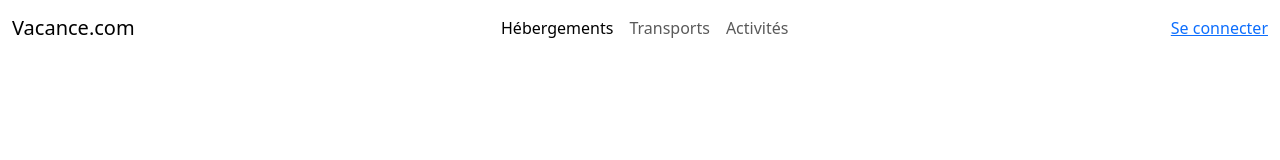
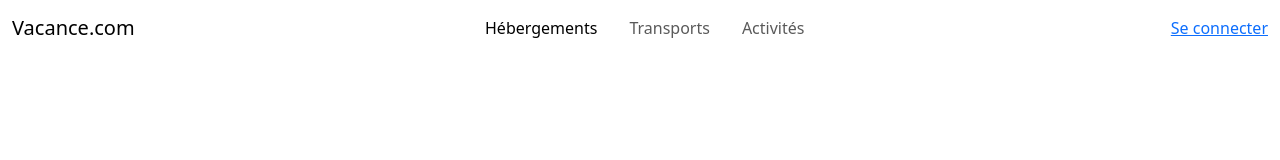
Before and after one commit to Junior98-dev/app-vacance-Booking, an Angular app: page / in a window 1280 px wide. Shown: the top 160 px of the page. Built offline with nearby package versions, Linux system fonts and the light colour scheme.

Commit message:
modifiaction de navigation.component.html ajout de mx-lg-2 sur les anv-link et modification du logo sur le menu deroulant

```diff
--- a/src/app/layout/navigation/navigation.component.html
+++ b/src/app/layout/navigation/navigation.component.html
@@ -3,19 +3,19 @@
       <a class="navbar-brand me-auto" href="#">Vacance<span class="icon-color">.com</span></a>
       <div class="offcanvas offcanvas-end" tabindex="-1" id="offcanvasNavbar" aria-labelledby="offcanvasNavbarLabel">
         <div class="offcanvas-header">
-          <h5 class="offcanvas-title" id="offcanvasNavbarLabel">Offcanvas</h5>
+          <h5 class="offcanvas-title" id="offcanvasNavbarLabel">Vacance<span>.com</span></h5>
           <button type="button" class="btn-close" data-bs-dismiss="offcanvas" aria-label="Close"></button>
         </div>
         <div class="offcanvas-body">
           <ul class="navbar-nav justify-content-center flex-grow-1 pe-3">
             <li class="nav-item">
-              <a class="nav-link active" aria-current="page" href="#">Hébergements</a>
+              <a class="nav-link mx-lg-2 active" aria-current="page" href="#">Hébergements</a>
             </li>
             <li class="nav-item">
-              <a class="nav-link" href="#">Transports</a>
+              <a class="nav-link mx-lg-2" href="#">Transports</a>
             </li>
             <li class="nav-item">
-              <a class="nav-link" href="#">Activités</a>
+              <a class="nav-link mx-lg-2" href="#">Activités</a>
             </li>
           </ul>
         </div>
```
